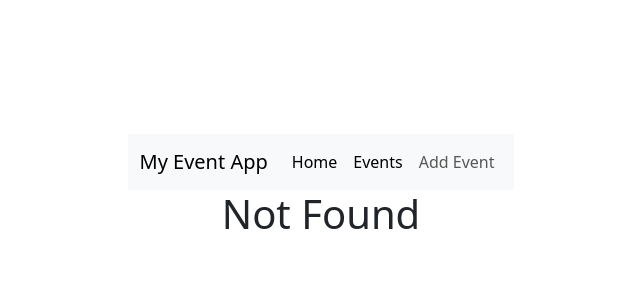
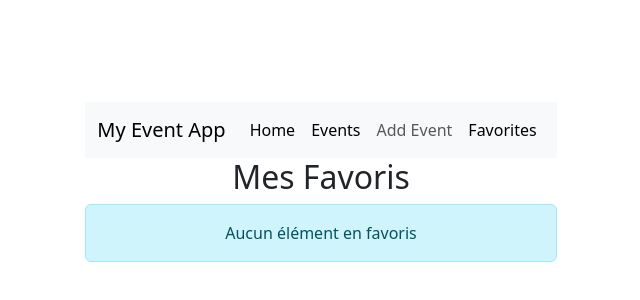
Before and after one commit to itsMoetaz/reactFinalWorkshop, a React (Vite) app: page /favorites in a window 1280 px wide. Before the commit this address had no page. Shown: the part 210-510 px from the top of the page, without its empty margins (319-959 px from the left). Built offline with nearby package versions, Linux system fonts and the light colour scheme.

Commit message:
final work

```diff
--- a/src/App.jsx
+++ b/src/App.jsx
@@ -12,6 +12,7 @@ import UpdateEvent from './UseCase/UpdateEvent';
 import CounterZustand from './CourseComponents/zustandExemples/CounterZustand';
 import useCounterStore from './Zustand/counter_store';
 import Cart from './CourseComponents/zustandExemples/Cart';
+import Favorites from './UseCase/Favorites';
 
 
 //import EventDetails from './UseCase/EventDetails';
@@ -44,6 +45,8 @@ function App() {
       <Route  path="*" element={<h1>404 Not found</h1>} /> */}
       <Route path="/cart" element={<Cart />} />
     <Route path="/counterzustand" element={<CounterZustand />} />
+    <Route path="/favorites" element={<Favorites />} />
+
       <Route path='/events'>
             <Route index element={<Events />} />
             <Route path=':name' element={<EventDetails />} />
--- a/src/UseCase/Event.jsx
+++ b/src/UseCase/Event.jsx
@@ -4,12 +4,25 @@ import Col from "react-bootstrap/Col";
 import Button from 'react-bootstrap/Button';
 import { Link,NavLink } from "react-router-dom";
 import placeholder from "../assets/images/placeholder.jpg";
+import useFavoriteStore from '../ZustandStores/useFavoriteStore';
+
 export default function Event(props) {
   const [event, setEvent] = useState(props.event);
   const images = import.meta.glob("../assets/images/*", { eager: true });
+  const { addToFavorites, removeFromFavorites, isInFavorites } = useFavoriteStore();
+  const isFavorite = isInFavorites(props.event.id);
+
+
   // Works with ES Modules (unlike require()).
   // import.meta.glob("../assets/images/*" ==> tells vite to search for files in that folder
   // { eager: true } ==> to import files immediately and not wait for a promise
+  const handleFavoriteClick = () => {
+    if (isFavorite) {
+      removeFromFavorites(props.event.id);
+    } else {
+      addToFavorites(props.event);
+    }
+  };
 
   const getImagePath = (img) => {
 
@@ -44,6 +57,13 @@ nbParticipants:e.nbParticipants+1
           <Card.Text>Number of tickets : {event.nbTickets}</Card.Text>
           <Card.Text>Number of participants : {event.nbParticipants}</Card.Text>
           <Button variant="primary" onClick={book} disabled={event.nbTickets===0?true:false} >Book an event</Button>
+          <Button
+          variant={isFavorite ? "danger" : "outline-danger"}
+          className="ms-2"
+          onClick={handleFavoriteClick}
+        >
+          {isFavorite ? "Remove from favorites" : "Add to favorites"}
+        </Button>
           <Button variant="danger" onClick={()=>setEvent((e)=>({...e,like:!e.like}))}>{event.like ? "DISLIKE" : "LIKE"}</Button>
           <Button variant="danger" onClick={()=>props.deleteE(event.id)}  >delete</Button>
       <Button variant="info" as={NavLink} to={`/events/update/${event.id}`}>update</Button>
--- /dev/null
+++ b/src/UseCase/Favorites.jsx
@@ -0,0 +1,32 @@
+import React from 'react';
+import Row from "react-bootstrap/Row";
+import Alert from 'react-bootstrap/Alert';
+import useFavoriteStore from '../ZustandStores/useFavoriteStore';
+import Event from './Event';
+
+export default function Favorites() {
+  const { favorites } = useFavoriteStore();
+
+  return (
+    <div>
+      <h2>Mes Favoris</h2>
+
+      {favorites.length === 0 ? (
+        <Alert variant="info">
+          Aucun élément en favoris
+        </Alert>
+      ) : (
+        <Row>
+          {favorites.map((eventItem) => (
+            <Event
+              key={eventItem.id}
+              event={eventItem}
+              fnt={() => {}} // Vous pouvez passer une fonction vide ou adapter selon votre besoin
+              deleteE={() => {}} // Vous pouvez passer une fonction vide ou adapter selon votre besoin
+            />
+          ))}
+        </Row>
+      )}
+    </div>
+  );
+}
--- a/src/UseCase/NavigationBar.jsx
+++ b/src/UseCase/NavigationBar.jsx
@@ -26,6 +26,7 @@ export default function NavigationBar(){
           >Home</Nav.Link>
           <Nav.Link as={NavLink} to="/events" style={({isActive})=> (isActive? customStyle: style)} >Events</Nav.Link>
           <Nav.Link as={NavLink} to={'/events/add'} >Add Event</Nav.Link>
+          <Nav.Link as={NavLink} to={'/favorites'} >Favorites</Nav.Link>
         </Nav>
       </Navbar.Collapse>
     </Container>
--- a/src/ZustandStores/useFavoriteStore.js
+++ b/src/ZustandStores/useFavoriteStore.js
@@ -0,0 +1,44 @@
+import { create } from 'zustand';
+import { persist } from 'zustand/middleware';
+
+const useFavoriteStore = create(
+  persist(
+    (set, get) => ({
+      // État initial: liste des favoris vide
+      favorites: [],
+
+      // Ajouter un événement aux favoris
+      addToFavorites: (event) => {
+        const currentFavorites = get().favorites;
+        // Vérifier si l'événement existe déjà dans les favoris
+        const exists = currentFavorites.some(fav => fav.id === event.id);
+
+        if (!exists) {
+          set(state => ({
+            favorites: [...state.favorites, event]
+          }));
+        }
+      },
+
+      // Supprimer un événement des favoris
+      removeFromFavorites: (eventId) => {
+        set(state => ({
+          favorites: state.favorites.filter(event => event.id !== eventId)
+        }));
+      },
+
+      // Vérifier si un événement est dans les favoris
+      isInFavorites: (eventId) => {
+        return get().favorites.some(event => event.id === eventId);
+      },
+
+      // Récupérer tous les favoris
+      getAllFavorites: () => get().favorites
+    }),
+    {
+      name: 'favorites-storage', // nom utilisé pour le stockage local
+    }
+  )
+);
+
+export default useFavoriteStore;
--- a/src/data/events.json
+++ b/src/data/events.json
@@ -9,6 +9,16 @@
       "nbParticipants": 30,
       "like": false,
       "id": "15dd"
+    },
+    {
+      "name": "Festival de la mÃ©dina de Tunis 2",
+      "description": "Le lorem ipsum est, en imprimerie, une suite de mots sans signification utilisÃ©e Ã  titre provisoire pour calibrer une mise en page",
+      "price": 15,
+      "img": "event2.jpg",
+      "nbTickets": 4,
+      "nbParticipants": 30,
+      "like": false,
+      "id": "14dd"
     }
   ]
 }
```
Also changed, not shown: 2 other files (tests, documents, lock files or other folders).
